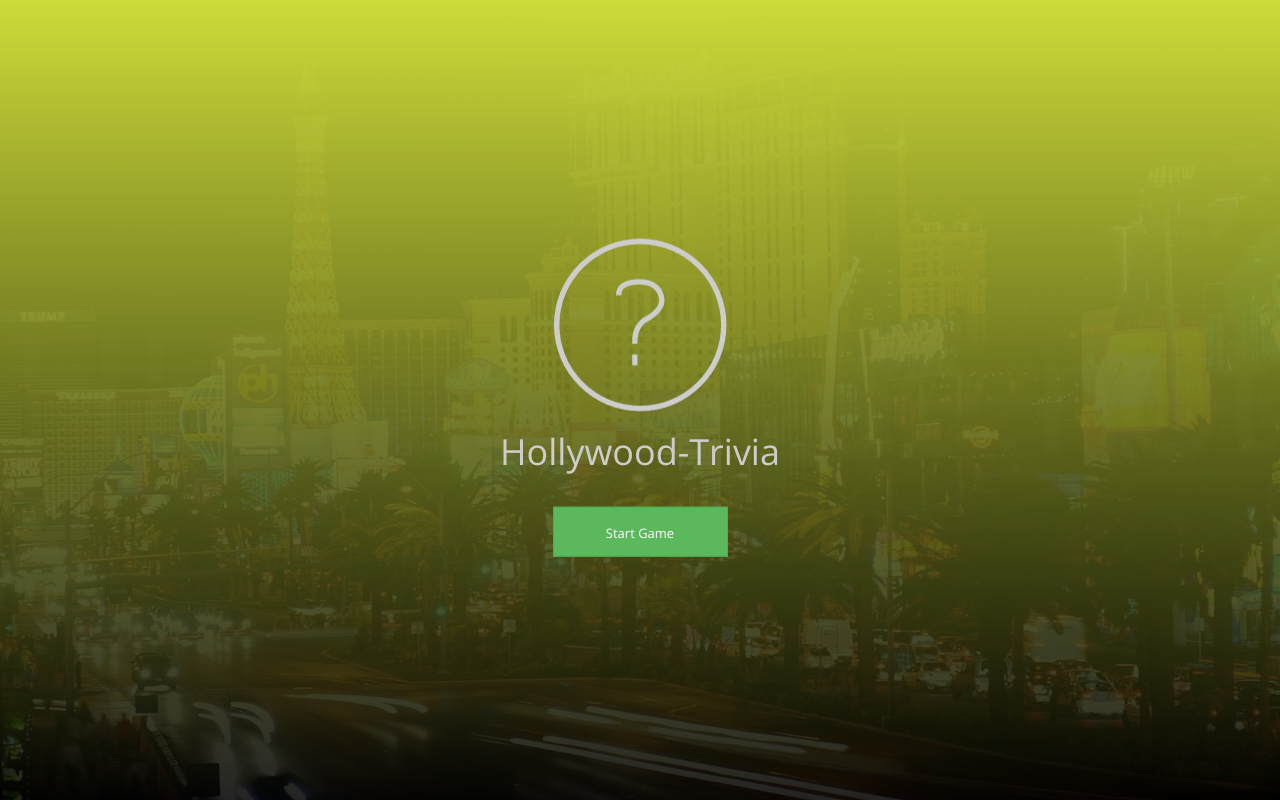
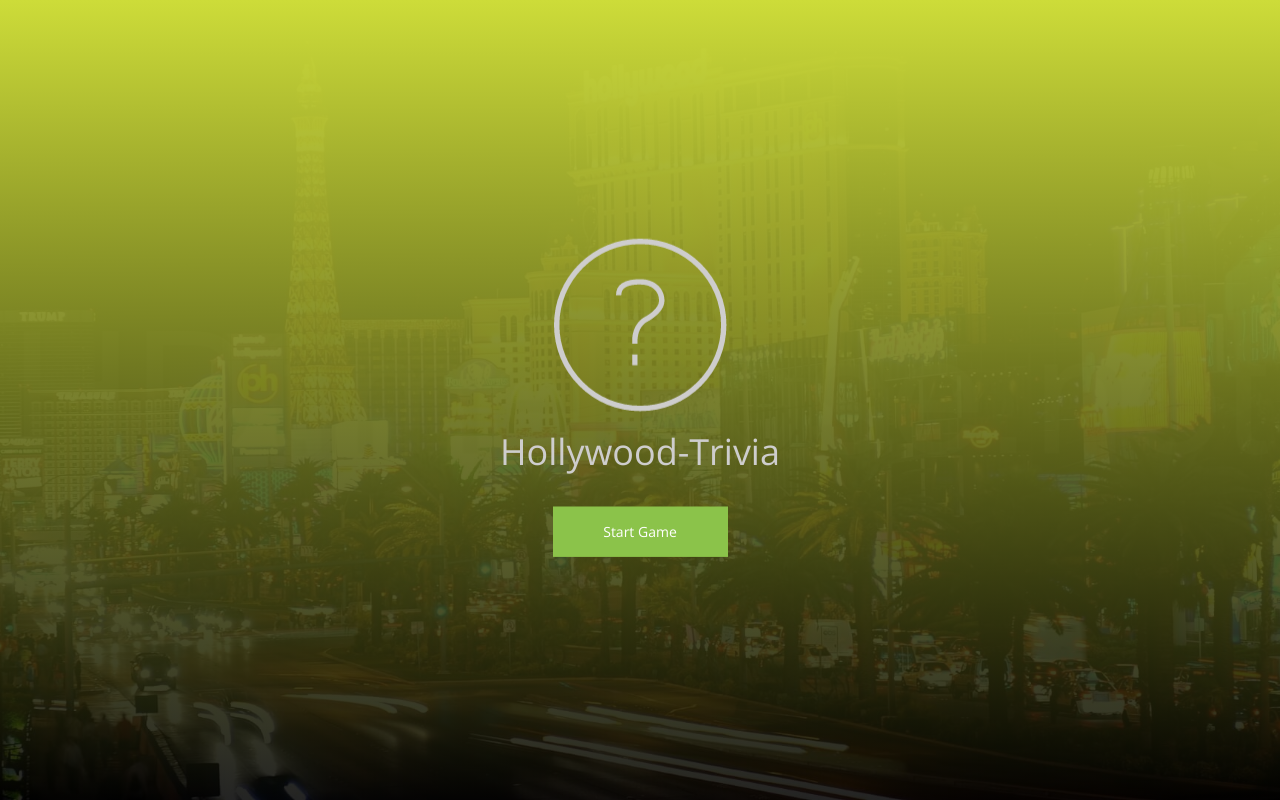
Before and after one commit to NBDelpino1/Hollywood, a PHP site: page / in a window 1280 px wide. Run offline with PHP 8.4, Linux system fonts and the light colour scheme.

Commit message:
modified restart button and cleaned up javascript

```diff
--- a/assets/css/style.css
+++ b/assets/css/style.css
@@ -35,12 +35,14 @@ h1 {
 }
 
 .start-button {
+    background-color:#8bc34a;
+    border-color: #8bc34a;
     width:175px;
     height:50px;
     margin:5px;
     border-radius:0;
-    font-size:13px;
-    line-height:30px;
+    font-size:14px;
+    line-height:25px;
 }
 
 .answer-button {
@@ -50,31 +52,24 @@ h1 {
     background-color:#8bc34a;
     border-color: #8bc34a;
     color: #fff;
-    font-size:20px;
+    /*font-size:20px;*/
     font-weight:300;
     letter-spacing:-1px;
     line-height:41px;
 }
 
 .reset-button {
-    margin:5px;
-    width:220px;
-    border-radius:0;
     background-color:#8bc34a;
     border-color: #8bc34a;
-    color: #fff;
-    font-size:20px;
-    font-weight:300;
-    letter-spacing:-1px;
-    line-height:41px;
+    width:175px;
+    height:50px;
+    margin:5px;
+    border-radius:0;
+    font-size:14px;
+    line-height:25px;
 }
 
-.reset-button:hover {
-    background-color:#f44336;
-    border-color: #f44336;
-}
-
-.display-question {
+.question-text {
     margin-top:40px;
     margin-bottom:40px;
 }
--- a/assets/js/app.js
+++ b/assets/js/app.js
@@ -7,11 +7,9 @@ $('#start').on('click', function() {
     game.loadQuestion();
 });
 
-
 // Check to see if answer user selected is correct or incorrect
 // Don't check answer button because it will dynamically loaded so wont exist initially on page, instead check the document
 // Pass the value of the button clicked through 'e'
-
 
 $(document).on('click', '.answer-button', function(e) {
    game.clicked(e);
@@ -19,10 +17,10 @@ $(document).on('click', '.answer-button', function(e) {
 
 
 // reset game
+
 $(document).on('click', '#reset', function() {
     game.reset();
 });
-
 
 // Game questions
 
@@ -68,7 +66,6 @@ var questions = [{
     correctAnswer: 'Gisele Bündchen'
 }];
 
-
 // Set up Game object
 
 var game = {
@@ -85,8 +82,8 @@ var game = {
     // to keep track of unanswered questions
     unanswered: 0,
     // incharge of changing the timer
-    countdown: function () {
-        game.counter--;
+    countdown: function() {
+        game.counter --;
         $('#counter').html(game.counter);
         if(game.counter <= 0) {
             console.log('TIME UP!');
@@ -94,38 +91,31 @@ var game = {
         }
     },
 
-
     // set the timer to start decreasing as the question loads
     // post current question to the page
 
-
-    loadQuestion: function () {
-
+    loadQuestion: function() {
         timer = setInterval(game.countdown,1000);
         $('#subwrapper').html('<h2 class="timer">Time Remaining: <span id="counter">30</span><span> sec</span></h2>');
-        $('#subwrapper').append('<h3 class="display-question">' + questions[game.currentQuestion].question + '</h3>');
+        $('#subwrapper').append('<h3 class="question-text">' + questions[game.currentQuestion].question + '</h3>');
         for(var i = 0; i < questions[game.currentQuestion].answers.length; i ++) {
-            $('#subwrapper').append('<button class="btn btn-lg btn-default answer-button" id="button-' + i + '" data-name="' + questions[game.currentQuestion].answers[i] + '">' + questions[game.currentQuestion].answers[i] + '</button>')
+            $('#subwrapper').append('<button class="btn btn-lg btn-success answer-button" id="button-' + i + '" data-name="' + questions[game.currentQuestion].answers[i] + '">' + questions[game.currentQuestion].answers[i] + '</button>')
         }
         (function blink() {
             $('.timer').fadeOut(515).fadeIn(515, blink);
         })();
     },
 
-
     // set counter back to origin to there is a fresh 30 seconds to answer the new question
     //update html with new time
     // load next question (make sure not to load same question)
 
-
-    nextQuestion: function () {
-
+    nextQuestion: function() {
         game.counter = 30;
         $('#counter').html(game.counter);
         game.currentQuestion++;
         game.loadQuestion();
     },
-
 
     // stop timer so it doesn't start going into negative
     // increase the amt of unanswered questions
@@ -133,8 +123,7 @@ var game = {
     // let user know what the correct answer was
     // if final question go to the results screen if not go to the end
 
-
-    timeUp: function () {
+    timeUp: function() {
         clearInterval(timer);
         game.unanswered ++;
         $('#subwrapper').html('<h2>OUT OF TIME!</h2>');
@@ -146,29 +135,24 @@ var game = {
         }
     },
 
-
     // load after results after last question
     // clear timer
     // advise user they are done and what their score was
     // append button so user can restart game if they choose
 
-
-    results: function () {
+    results: function() {
         clearInterval(timer);
         $('#subwrapper').html('<h2>GAME OVER!</h2>');
         $('#subwrapper').append('<h3>Correct: ' + game.correct + '</h3>');
         $('#subwrapper').append('<h3>Incorrect: ' + game.incorrect + '</h3>');
         $('#subwrapper').append('<h3>Unanswered: ' + game.unanswered + '</h3>');
-        $('#subwrapper').append('<button class="btn btn-lg btn-default reset-button" id="reset">Restart Game</button>');
+        $('#subwrapper').append('<button class="btn btn-lg btn-success reset-button" id="reset">Restart Game</button>');
     },
-
 
     // clear interval / stop timer after button clicked
     // pass in what is being clicked, compare it to the correct answer and do something
 
-
     clicked: function(e) {
-
         clearInterval(timer);
         if($(e.target).data('name') == questions[game.currentQuestion].correctAnswer) {
             game.answeredCorrectly();
@@ -177,15 +161,13 @@ var game = {
         }
     },
 
-
     // test to make sure data was passed and comparison ok
     // clear timer
     // increase number of correct answers
     // advise user they got it correct (pause for a sec)
     // add something that either takes user to the results screen if game over or move to the next question
 
-
-    answeredCorrectly: function () {
+    answeredCorrectly: function() {
         console.log('YOU GOT IT!');
         clearInterval(timer);
         game.correct ++;
@@ -197,12 +179,10 @@ var game = {
         }
     },
 
-
     // can use the same logic as answered correctly just edit variable name and statement
     // let user know what the correct answer was (pause for a sec)
 
-
-    answeredIncorrectly: function () {
+    answeredIncorrectly: function() {
         console.log('WRONG!');
         clearInterval(timer);
         game.incorrect ++;
@@ -215,11 +195,9 @@ var game = {
         }
     },
 
-
     // set everything back to the original amounts when user restarts game
 
-
-    reset: function () {
+    reset: function() {
         game.currentQuestion = 0;
         game.counter = 0;
         game.correct = 0;
@@ -228,31 +206,3 @@ var game = {
         game.loadQuestion();
     }
 };
-
-
-
-
-
-//
-// // //============= This works animating the background image but the image sliudes out of biew and doesnt com e back===============
-// speed in milliseconds
-// var scrollSpeed = 70;
-//
-// // set the default position
-// var current = 0;
-//
-// // set the direction
-// var direction = 'h';
-//
-// function bgscroll() {
-//
-//     // 1 pixel row at a time
-//     current -= 1;
-//
-//     // move the background with backgrond-position css properties
-//     $('.main-wrapper').css("backgroundPosition", (direction == 'h') ? current + "px 0" : "0 " + current + "px");
-//
-// }
-// //Calls the scrolling function repeatedly
-// setInterval("bgscroll()", scrollSpeed);
-// //============= This works animating the background image but the image sliudes out of biew and doesnt com e back===============
--- a/index.html
+++ b/index.html
@@ -5,18 +5,15 @@
     <meta content="IE=edge" http-equiv="X-UA-Compatible">
     <meta content="width=device-width, initial-scale=1" name="viewport">
     <title>Hollywood Trivia</title>
-
     <!-- Latest compiled and minified CSS -->
     <link rel="stylesheet" href="https://maxcdn.bootstrapcdn.com/bootstrap/3.3.6/css/bootstrap.min.css" integrity="sha384-1q8mTJOASx8j1Au+a5WDVnPi2lkFfwwEAa8hDDdjZlpLegxhjVME1fgjWPGmkzs7" crossorigin="anonymous">
-
     <!--Google Fonts-->
     <link href="https://fonts.googleapis.com/css?family=Open+Sans:300" rel="stylesheet">
-
     <!-- Stylesheet -->
     <link href="assets/css/style.css" rel="stylesheet">
-
 </head>
 <body>
+
     <div class="main-wrapper">
         <div class="sub-wrapper text-center" id="subwrapper">
             <img src="assets/images/logo-circle.png">
@@ -24,7 +21,7 @@
             <br>
 
             <div>
-                <a class="btn btn-success btn-lg start-button" id="start" role="button">Start Game</a>
+                <button class="btn btn-lg btn-success start-button" id="start">Start Game</button>
             </div>
 
         </div>
```
